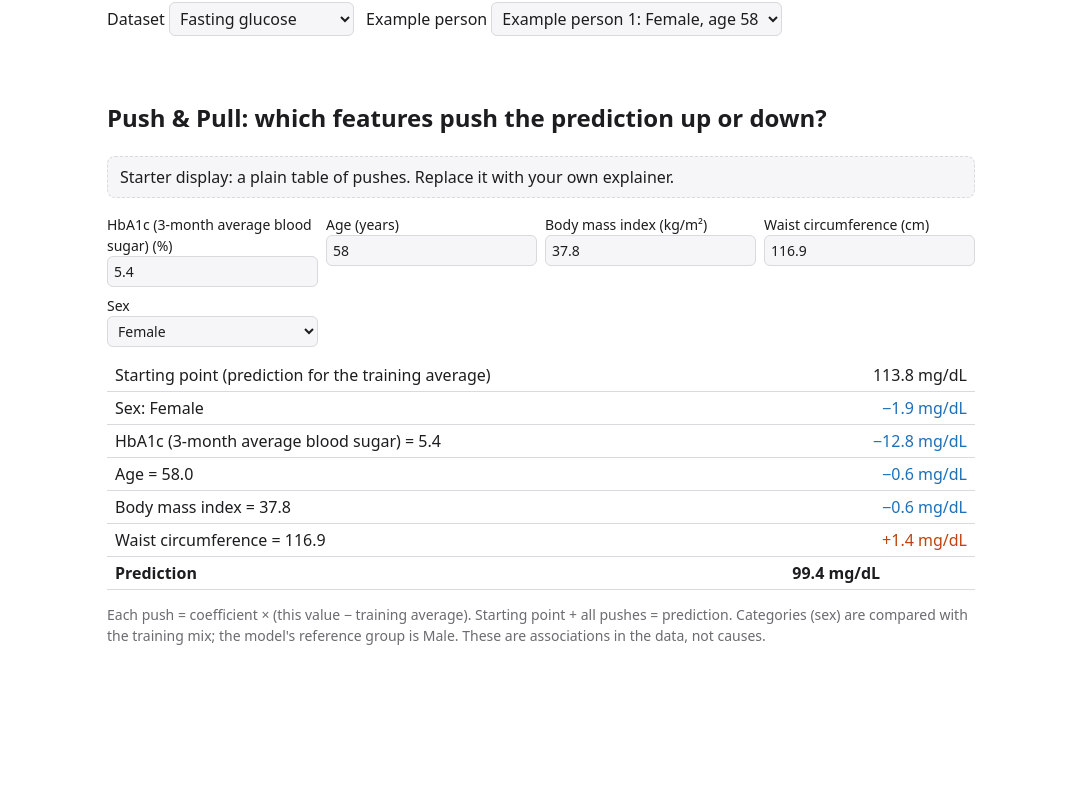
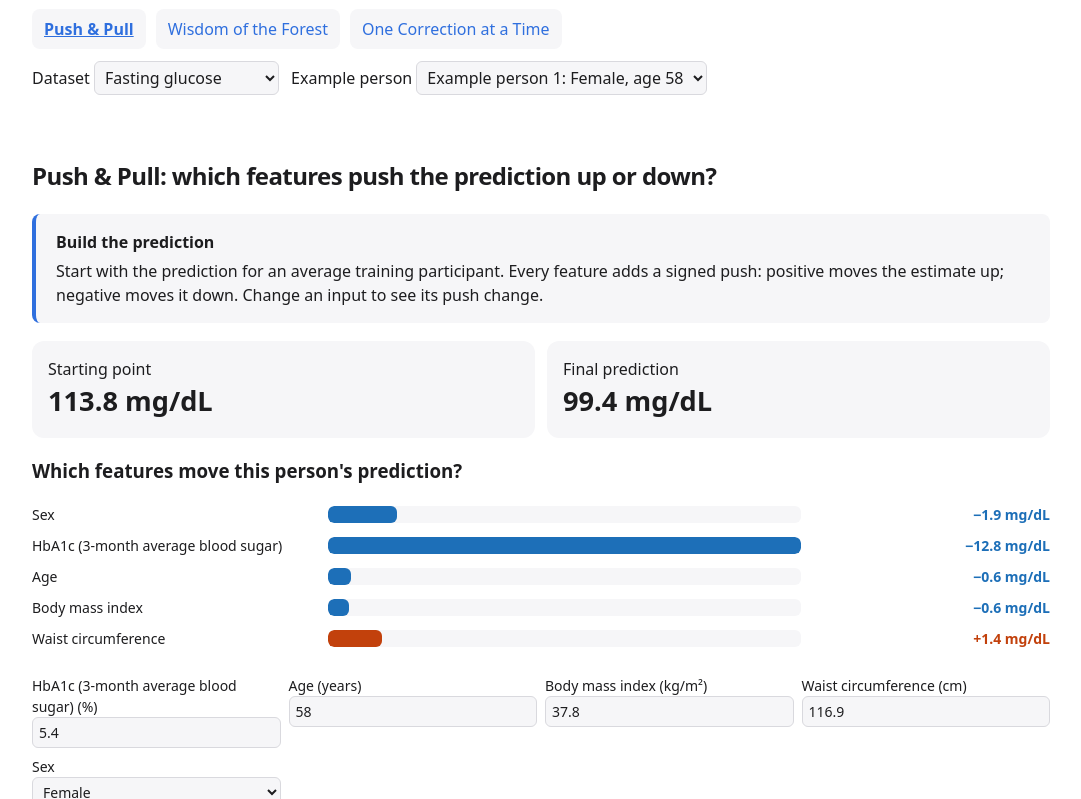
Before and after one commit to securtjronline-droid/m10-regression-competition, a plain HTML site: page index.html in a window 1280 px wide. Shown: the part 141-940 px from the top of the page, without its empty margins (99-1180 px from the left). Before the commit the page ends 817 px from the top, so only its background shows below. Drawn offline with Linux system fonts and the light colour scheme.

Commit message:
Add files via upload

```diff
--- a/app.js
+++ b/app.js
@@ -38,7 +38,8 @@ async function render() {
   await draw(b, person);
 }
 
-const starterNote = (text) => `<p class="starter">Starter display: ${text} Replace it with your own explainer.</p>`;
+const explainer = (title, text) => `<div class="lesson"><strong>${title}</strong><p>${text}</p></div>`;
+const bars = (items, unit) => { const max = Math.max(1,...items.map(x=>Math.abs(x.value))); return `<div class="bars">${items.map(x=>`<div class="barrow"><span>${x.label}</span><div class="track"><div class="bar ${x.value>=0?'positive':'negative'}" style="width:${Math.max(1,Math.abs(x.value)/max*100)}%"></div></div><b class="${x.value>=0?'up':'down'}">${signed(x.value)} ${unit}</b></div>`).join('')}</div>`; };
 const featureLabel = (b, name) => (b.features.find((f) => f.name === name) || { label: name }).label;
 
 // ---- Push & Pull -------------------------------------------------------------
@@ -55,7 +56,10 @@ function renderLinear(b) {
   });
   $("section").innerHTML = `
     <h2>Push &amp; Pull: which features push the prediction up or down?</h2>
-    ${starterNote("a plain table of pushes.")}
+    ${explainer("Build the prediction", "Start with the prediction for an average training participant. Every feature adds a signed push: positive moves the estimate up; negative moves it down. Change an input to see its push change.")}
+    <div class="hero"><span>Starting point <b>${fmt(ex.baseline)} ${u}</b></span><span>Final prediction <b>${fmt(ex.prediction)} ${u}</b></span></div>
+    <h3>Which features move this person's prediction?</h3>
+    ${bars(Object.entries(ex.groupedPushes).map(([name,value])=>({label:groups.find(g=>g.name===name)?.label || featureLabel(b,name),value})),u)}
     <div class="inputs">
       ${numeric.map((f) => {
         const s = b.feature_stats[f.name];
@@ -70,7 +74,7 @@ function renderLinear(b) {
       ${rows.join("")}
       <tr><th>Prediction</th><th class="num">${fmt(ex.prediction)} ${u}</th></tr>
     </table>
-    <p class="note">Each push = coefficient × (this value − training average). Starting point + all pushes = prediction.
+    <p class="note">A coefficient is the change per one unit of a feature; a push is that coefficient multiplied by this person’s difference from the training average. Starting point + all pushes = prediction.
       Categories (${groups.map((g) => g.label.toLowerCase()).join(", ")}) are compared with the training mix; the model's reference
       group is ${groups.map((g) => g.reference).join(" / ")}. These are associations in the data, not causes.</p>`;
   document.querySelectorAll("[data-f]").forEach((el) =>
@@ -88,11 +92,14 @@ function renderForest(b, person) {
   const n = Number(state.nTrees || 10);
   $("section").innerHTML = `
     <h2>Wisdom of the Forest: how do ${rf.n_trees} trees combine?</h2>
-    ${starterNote("a list of tree guesses and their average.")}
+    ${explainer("A crowd of different trees", "Each tree makes its own guess. The forest combines all 100 guesses by taking their arithmetic average. Move the slider to watch a partial forest approach the full prediction.")}
     <p>${person.label} (${person.description}). Observed: ${fmt(person.observed)} ${u}.</p>
-    <p>First 10 trees' guesses: ${trees.slice(0, 10).map((t) => fmt(t)).join(", ")} ${u}</p>
+
     <label>Trees included: <input id="ntrees" type="range" min="1" max="${rf.n_trees}" value="${n}"> <span id="ntrees-value">${n}</span></label>
     <div id="forest-results"></div>
+    <h3>First 10 individual tree guesses</h3>
+    ${bars(trees.slice(0,10).map((value,i)=>({label:`Tree ${i+1}`,value:value - rf.people[person.id].prediction})),u)}
+    <p class="note">Bars show each tree’s difference from the full forest average, not its absolute prediction.</p>
     <p class="note">Trees differ because each one learns from a different bootstrap sample (about
       ${Math.round((100 * rf.bootstrap_unique_training_rows.reduce((a, c) => a + c, 0)) / rf.bootstrap_unique_training_rows.length / rf.n_training_rows)}%
       of the training people, some repeated) and tries only ${rf.features_tried_per_split} of ${rf.n_features} features at each split.
@@ -114,13 +121,14 @@ function renderBoosting(b, person) {
   const u = b.units;
   const gb = b.boosting;
   const p = gb.people[person.id];
-  const r = Number(state.round ?? 1);
+  const r = Math.min(p.corrections.length, Number(state.round ?? 1));
   $("section").innerHTML = `
     <h2>One Correction at a Time: how does each tree improve the model?</h2>
-    ${starterNote("a slider, three numbers and a plain error chart.")}
+    ${explainer("Small corrections, one round at a time", "Round 0 begins at the average training outcome. Each next tree learns from the remaining training errors and adds a small, already-scaled correction. The best stopping round is selected by validation RMSE, not training RMSE.")}
     <p>${person.label} (${person.description}). Observed: ${fmt(person.observed)} ${u}.</p>
     <label>Round: <input id="round" type="range" min="0" max="${p.corrections.length}" value="${r}"> <span id="round-value">${r}</span></label>
     <div id="boosting-results"></div>
+    <p class="note">The lower the RMSE, the better the average predictive fit on that split. The chart compares training (grey) and validation (blue) error; the dot marks the lowest validation error.</p>
     <p class="note">Each new tree is fitted to the training errors (residuals) left by the rounds before it.
       The stopping round is chosen with validation data, so its error is not an independent test result.</p>`;
   const update = (k) => {
--- a/index.html
+++ b/index.html
@@ -11,7 +11,7 @@
     }
     * { box-sizing: border-box; }
     body { margin: 0; background: var(--bg); color: var(--fg); font: 16px/1.5 system-ui, sans-serif; }
-    header, main { max-width: 900px; margin: 0 auto; padding: 16px; }
+    header, main { max-width: 1050px; margin: 0 auto; padding: 16px; }
     nav a { margin-right: 16px; color: var(--accent); text-decoration: none; }
     nav a.active { font-weight: 700; text-decoration: underline; }
     .controls { display: flex; flex-wrap: wrap; gap: 12px; margin: 12px 0; }
@@ -25,6 +25,23 @@
     .inputs { display: grid; grid-template-columns: repeat(auto-fill, minmax(200px, 1fr)); gap: 8px; }
     .inputs label { display: flex; flex-direction: column; font-size: 14px; }
     svg { width: 100%; height: auto; }
+    h1 { font-size: clamp(2rem,5vw,3.5rem); letter-spacing: -.04em; margin-bottom: 12px; }
+    h2 { letter-spacing: -.025em; }
+    nav { display:flex; flex-wrap:wrap; gap:10px; }
+    nav a { padding: 8px 12px; border-radius: 8px; background:var(--card); margin:0; }
+    .lesson { border-left:4px solid var(--accent); background:var(--card); padding:16px 20px; border-radius:8px; margin:18px 0; }
+    .lesson p { margin:5px 0 0; }
+    .hero { display:grid; grid-template-columns:repeat(auto-fit,minmax(210px,1fr)); gap:12px; margin:18px 0; }
+    .hero span { display:flex; flex-direction:column; background:var(--card); padding:16px; border-radius:12px; }
+    .hero b { font-size:1.7rem; }
+    .bars { display:grid; gap:10px; margin:18px 0 26px; }
+    .barrow { display:grid; grid-template-columns:minmax(140px,1.2fr) minmax(100px,2fr) minmax(90px,1fr); align-items:center; gap:12px; font-size:14px; }
+    .barrow b { text-align:right; font-variant-numeric:tabular-nums; }
+    .track { height:17px; background:var(--card); border-radius:6px; overflow:hidden; }
+    .bar { height:100%; border-radius:6px; }
+    .positive { background:var(--up); } .negative { background:var(--down); }
+    input[type=range] { width:min(500px,75vw); accent-color:var(--accent); }
+    @media(max-width:600px){ .barrow { grid-template-columns:1fr 1.2fr 85px; gap:6px; font-size:12px; } }
   </style>
 </head>
 <body>
```
